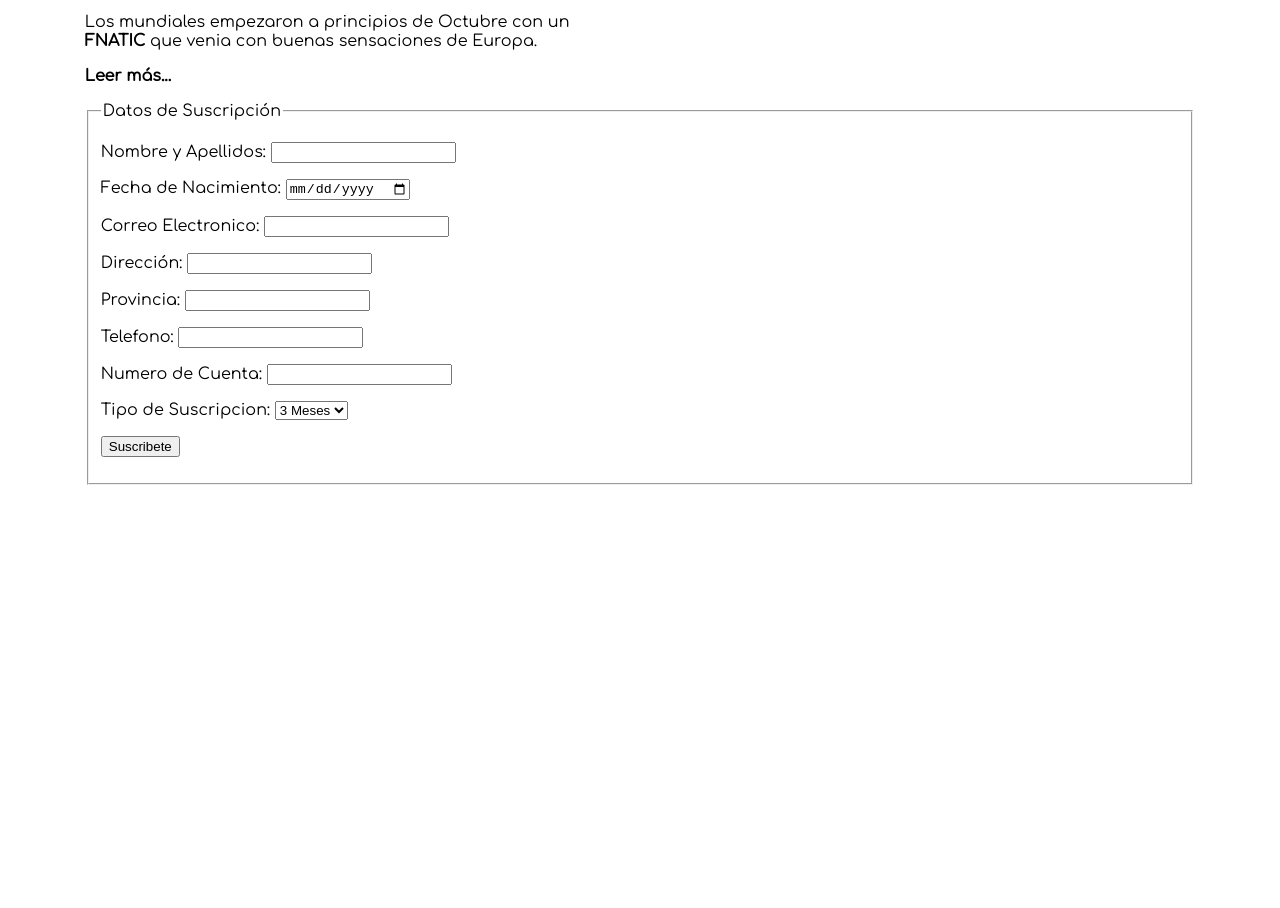
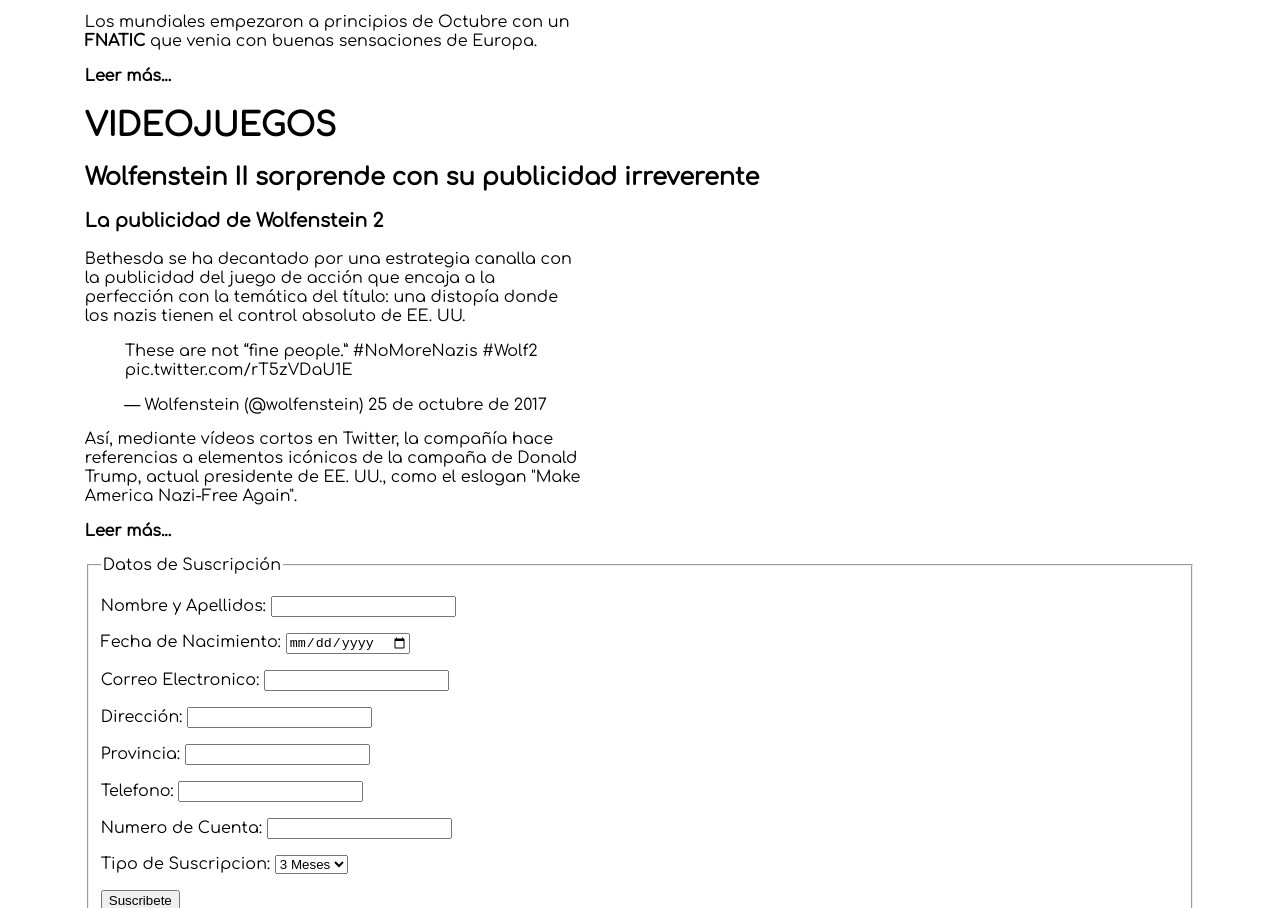
Before and after one commit to WiiFlow/ProyectoWEB, a plain HTML site: page index.html in a window 1280 px wide. Shown: the part 2694-3602 px from the top of the page. Before the commit the page ends 3264 px from the top, so only its background shows below. Drawn offline with Linux system fonts and the light colour scheme.

Commit message:
nueva noticia y cambios en el index

```diff
--- a/index.html
+++ b/index.html
@@ -94,6 +94,19 @@
 		</article>
 
 	</section>
+	<h1>VIDEOJUEGOS</h1>
+	<section name="Videojuegos">
+		<article class="#">
+			<h2><a href="Videojuegos/publicidadWolfensteinII.html">Wolfenstein II sorprende con su publicidad irreverente</h2>
+			<h3><a href="Videojuegos/publicidadWolfensteinII.html">La publicidad de Wolfenstein 2</h3>
+			<p><a href="Videojuegos/publicidadWolfensteinII.html">Bethesda se ha decantado por una estrategia canalla con la publicidad del juego de acción que encaja a la perfección con la temática del título: una distopía donde los nazis tienen el control absoluto de EE. UU.</p>
+			<blockquote class="twitter-video" data-lang="es"><p lang="en" dir="ltr">These are not “fine people.” <a href="https://twitter.com/hashtag/NoMoreNazis?src=hash&amp;ref_src=twsrc%5Etfw">#NoMoreNazis</a> <a href="https://twitter.com/hashtag/Wolf2?src=hash&amp;ref_src=twsrc%5Etfw">#Wolf2</a> <a href="https://t.co/rT5zVDaU1E">pic.twitter.com/rT5zVDaU1E</a></p>&mdash; Wolfenstein (@wolfenstein) <a href="https://twitter.com/wolfenstein/status/923275423617830918?ref_src=twsrc%5Etfw">25 de octubre de 2017</a></blockquote>
+<script async src="https://platform.twitter.com/widgets.js" charset="utf-8"></script>
+			<p><a href="Videojuegos/publicidadWolfensteinII.html">Así, mediante vídeos cortos en Twitter, la compañía hace referencias a elementos icónicos de la campaña de Donald Trump, actual presidente de EE. UU., como el eslogan "Make America Nazi-Free Again".</p><span class="leer">Leer más...</span></p>
+
+
+		</article>
+	</section>
 	</main>
 
 </div>
```
Also changed, not shown: Videojuegos/publicidadWolfensteinII.html (added, +18 -0 lines).
